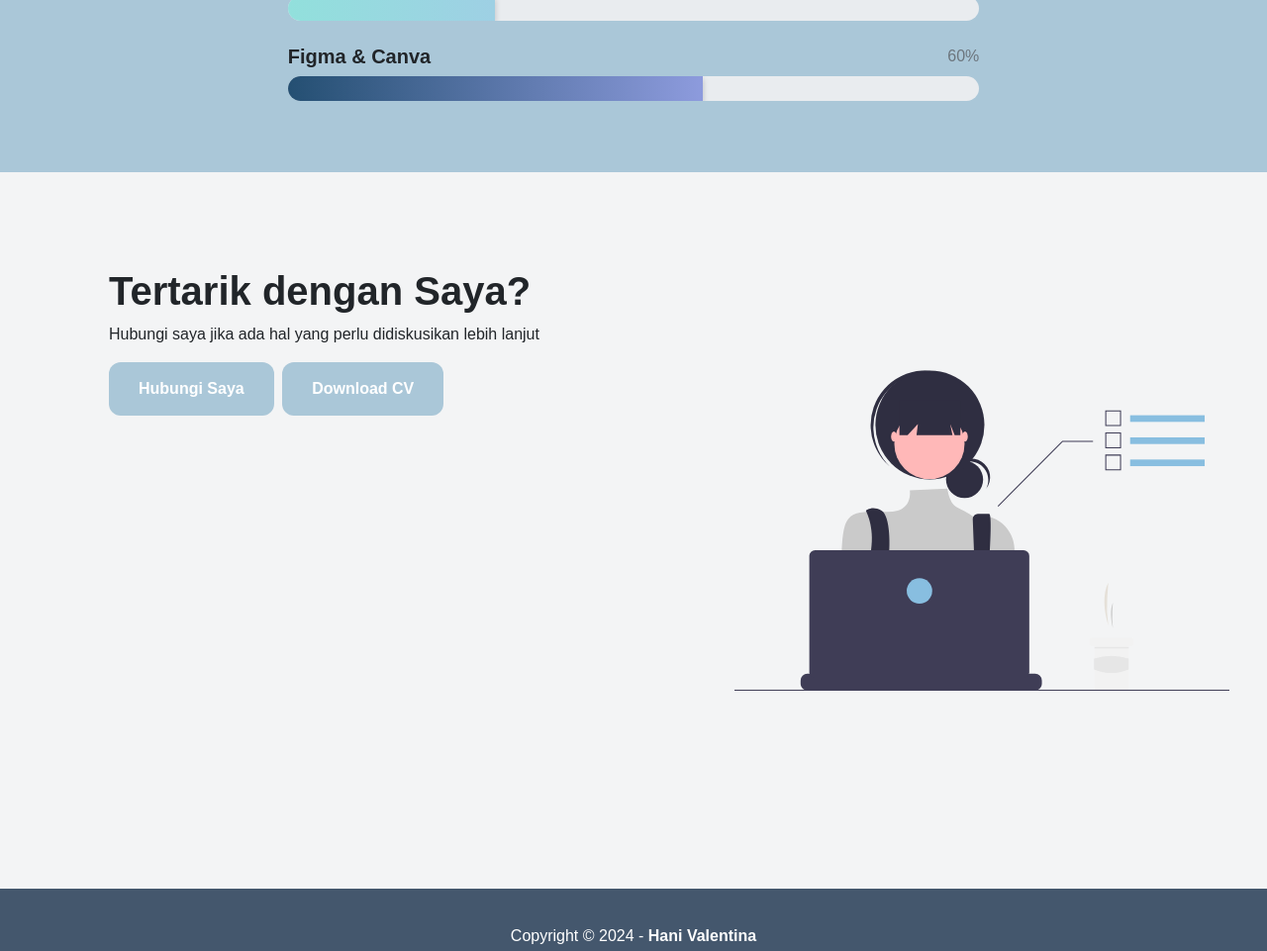
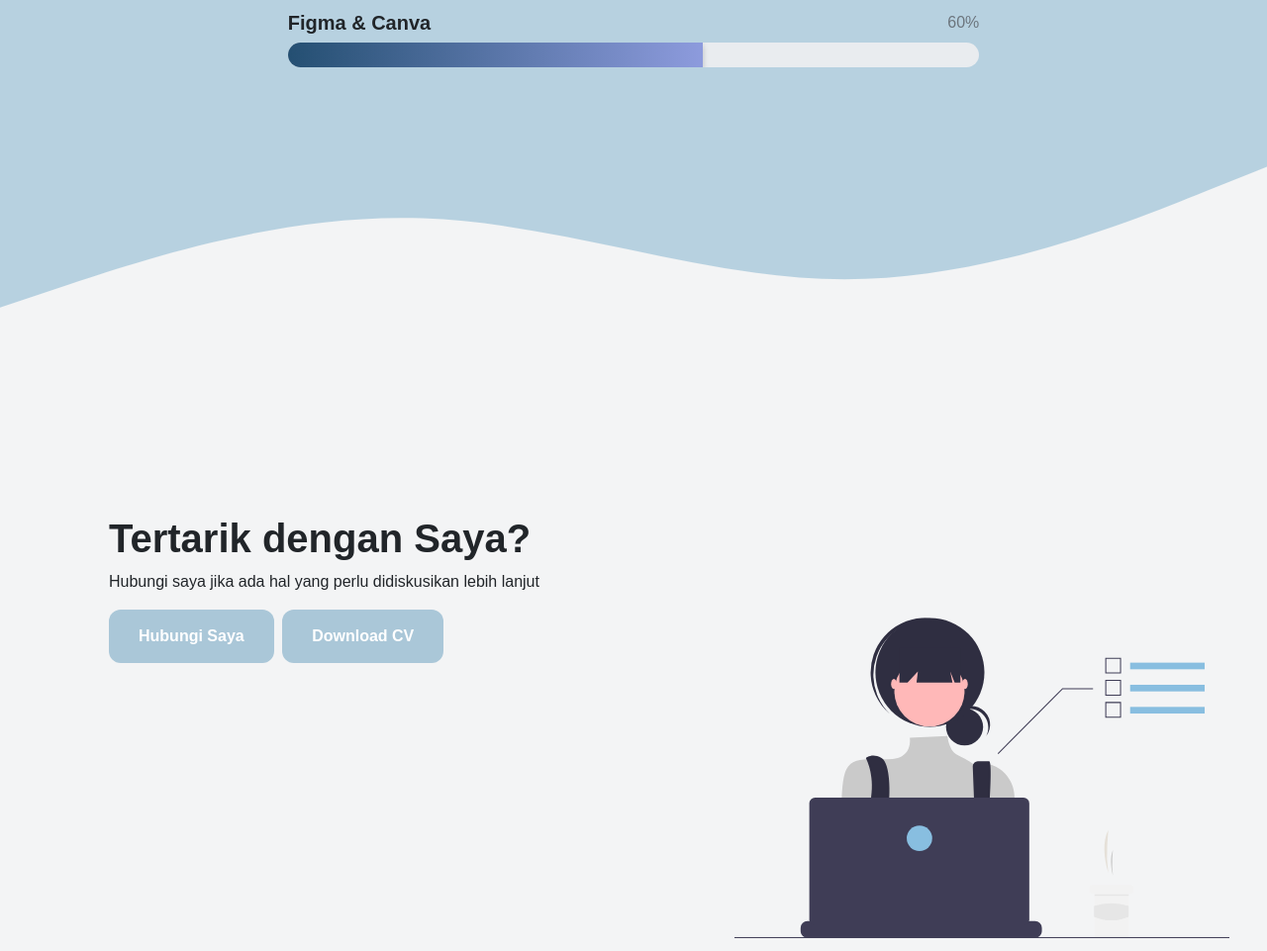
Before and after one commit to HANIVALENTINA/portofolio, a plain HTML site: page index.html in a window 1280 px wide. Shown: the part 2094-3055 px from the top of the page at 99% size. Drawn offline with nearby package versions, Linux system fonts and the light colour scheme.

Commit message:
portofolio

```diff
--- a/index.html
+++ b/index.html
@@ -139,9 +139,8 @@
 
 
 <!-- Bagian Keahlian -->
-<section id="keahlian" style="background-color: #AAC7D8;">
-  <hr class="mt-0 mb-3 text-body-tertiary" style="border: 9px solid #44576D;">
-  <div class="container py-5">
+<section id="keahlian" style="background-color: #b7d1e0">
+   <div class="container py-5">
     <!-- Header -->
     <div class="row text-center mb-5">
       <div class="col">
@@ -215,6 +214,9 @@
       </div>
     </div>
   </div>
+  <div class="svg-container">
+  <svg xmlns="http://www.w3.org/2000/svg" viewBox="0 0 1440 320"><path fill="#f3f4f5" fill-opacity="1" d="M0,192L80,165.3C160,139,320,85,480,90.7C640,96,800,160,960,160C1120,160,1280,96,1360,64L1440,32L1440,320L1360,320C1280,320,1120,320,960,320C800,320,640,320,480,320C320,320,160,320,80,320L0,320Z"></path></svg><section id="keahlian">
+
 </section>
 
 
```
